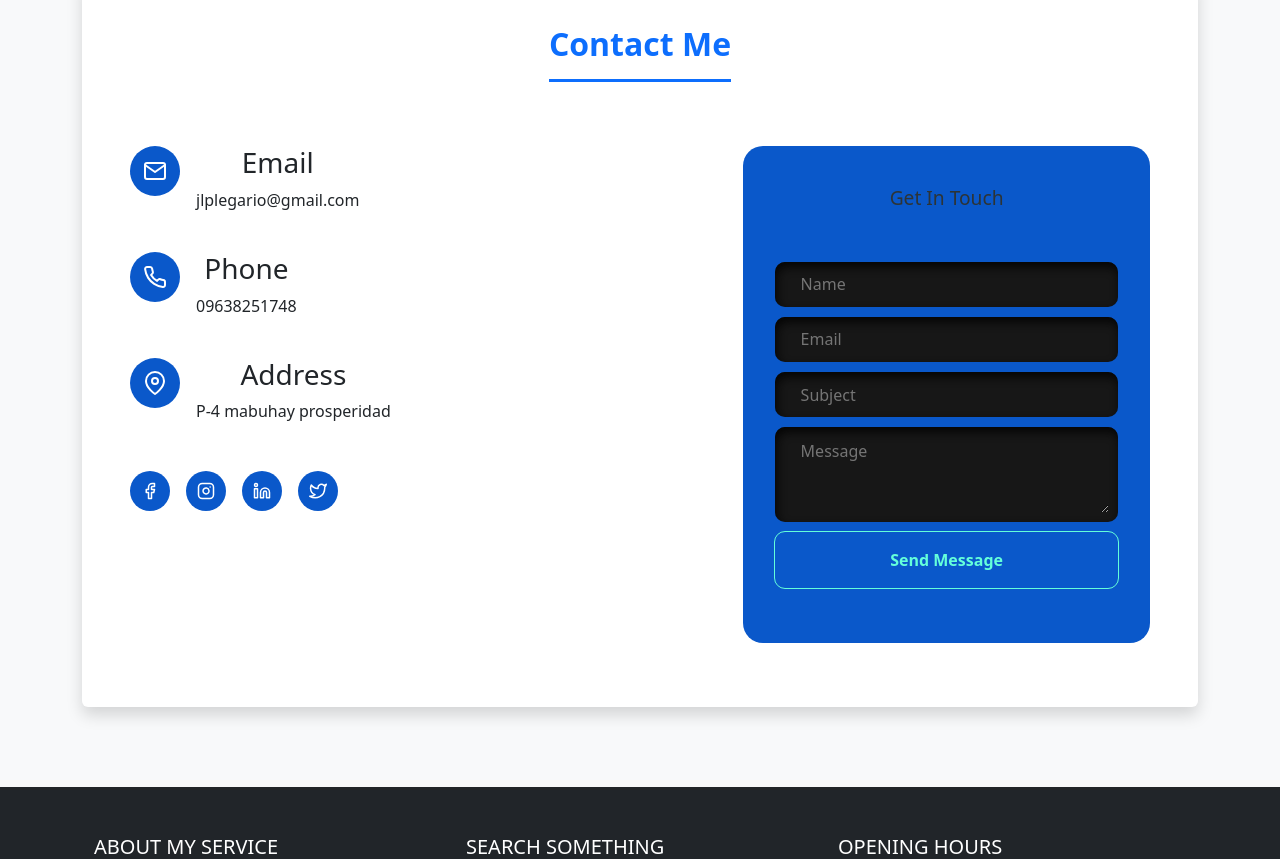
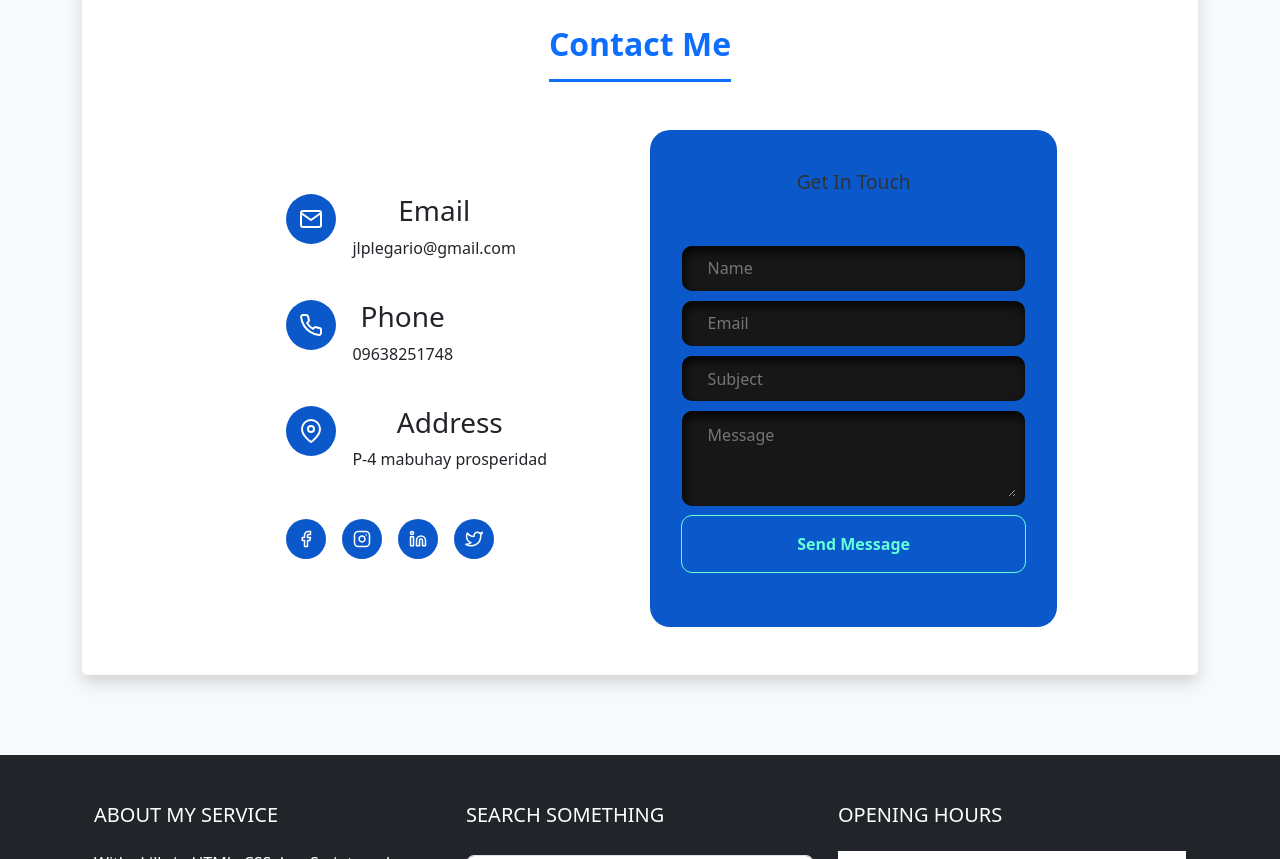
Before and after one commit to zypheus/Bootstrap_portfolio, a plain HTML site: page index.html in a window 1280 px wide. Shown: the part 2620-3479 px from the top of the page. Drawn offline with nearby package versions, Linux system fonts and the light colour scheme.

Commit message:
adjusted margin

```diff
--- a/index.html
+++ b/index.html
@@ -149,9 +149,10 @@
     <div class="container mt-5 pt-5">
         <section id="contact"  class="py-5 my-5 bg-white rounded shadow">
             <h2 class="text-center mb-5 text-primary fw-bold border-bottom border-3 border-primary pb-3 d-inline-block mx-auto">Contact Me</h2>
-            <div class="main_contact">
+            <div class="main-container d-flex justify-content-center">
+                <div class="main_contact ">
                     <div class="Contact_container1">
-                        <div class="contact-info">
+                            <div class="contact-info m-5">
                                 <div class="contact-item">
                                     <div class="contact-icon">
                                         <svg width="24" height="24" viewBox="0 0 24 24" fill="none" stroke="currentColor" stroke-width="2" stroke-linecap="round" stroke-linejoin="round">
@@ -215,6 +216,8 @@
                                 </div>
                             </div>
                     </div>
+            </div>
+
                      <!-- From Uiverse.io by DavidTM96 -->
                     <div class="form-card1 " data-aos="flip-left" data-aos-duration="1000">
                         <div class="form-card2">
```
Lines whose indentation alone changed are shown as unchanged.
